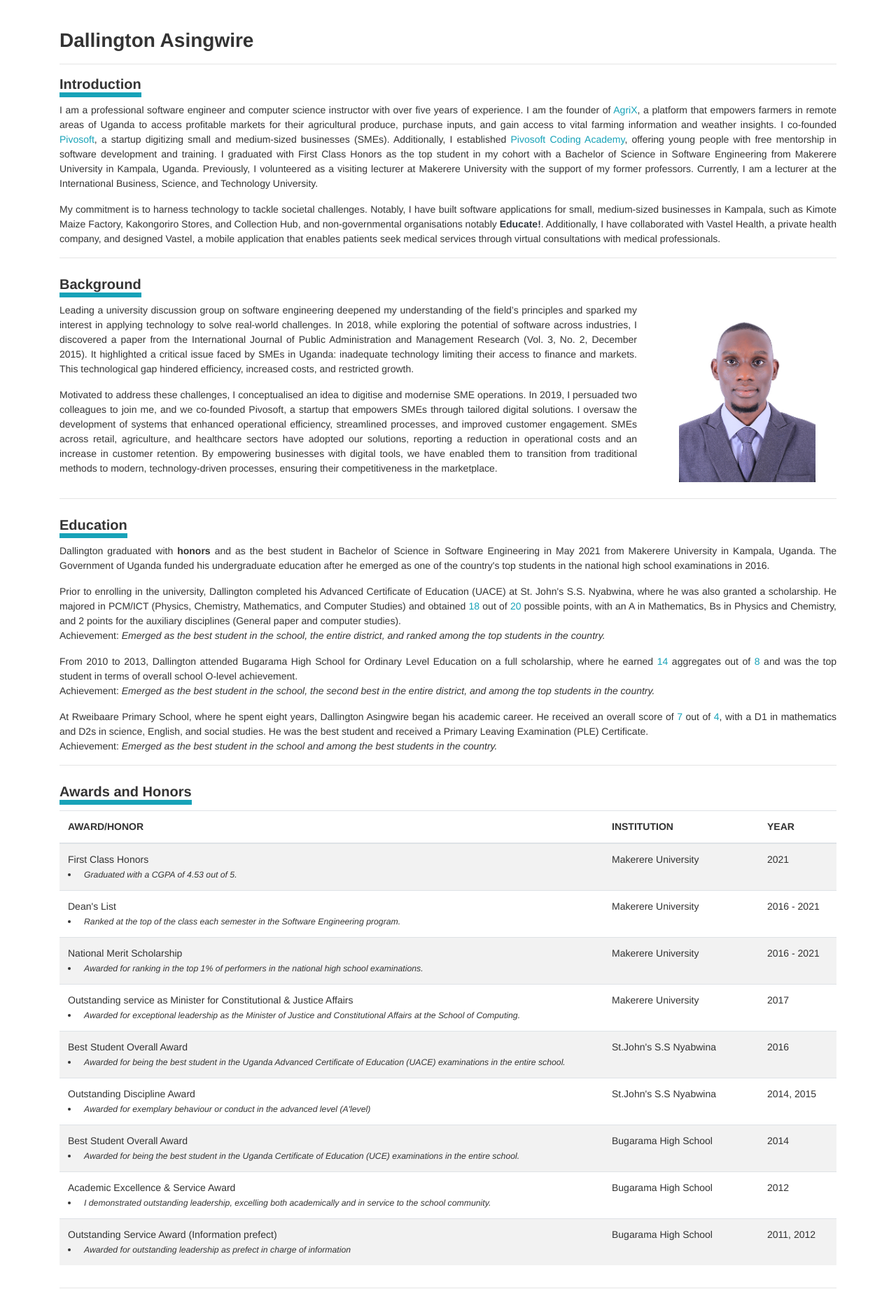
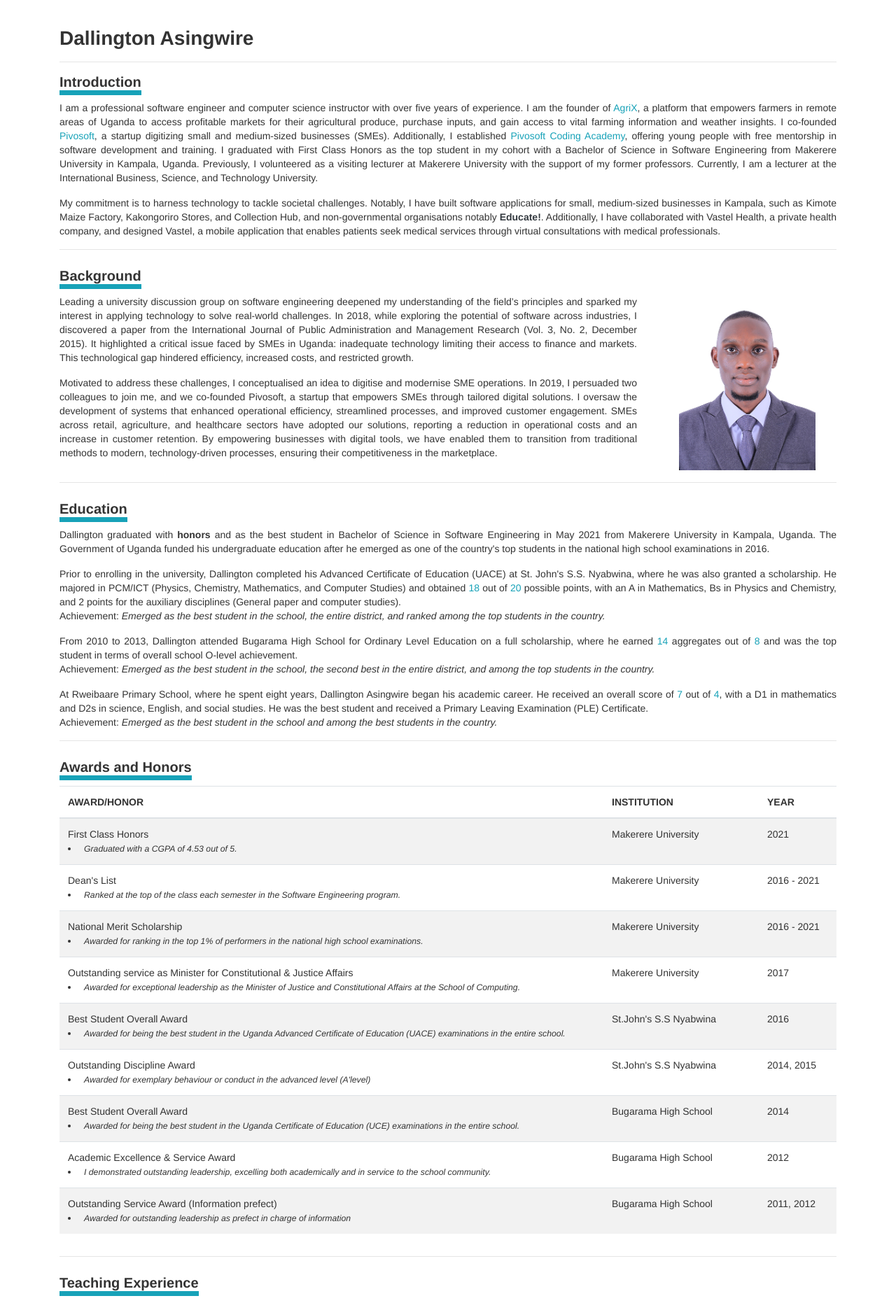
Before and after one commit to d-asingwire/dallingtonug, a PHP site: page / in a window 1280 px wide. Shown: the part 52-1914 px from the top of the page at 70% size. Run offline with PHP 8.4, Linux system fonts and the light colour scheme.

Commit message:
changed to bootstrap 4

```diff
--- a/css/style.css
+++ b/css/style.css
@@ -5,6 +5,7 @@
 
 body {
     font-size: 14px !important;
+    line-height: 20px;
     text-align: justify;
     padding: 0;
     margin: 0;
```
